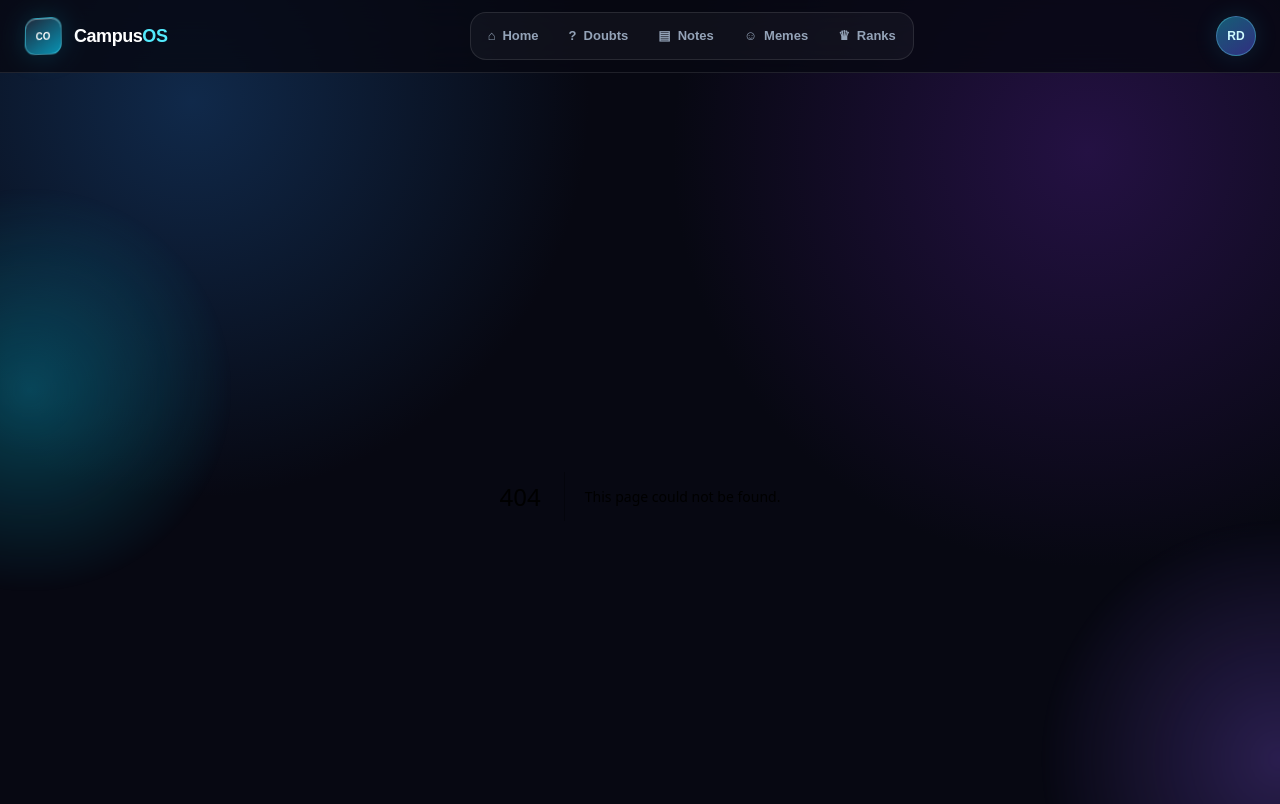
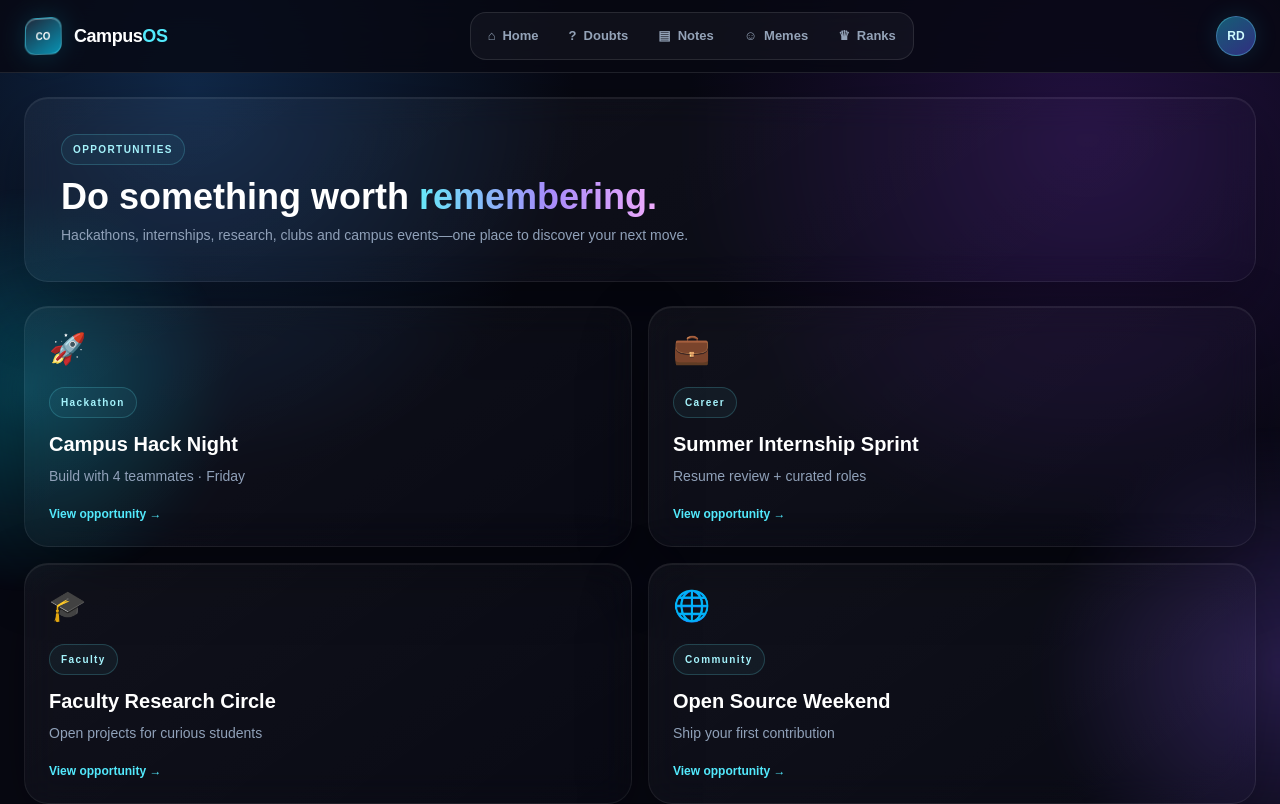
Before and after one commit to R748-tech/campusOS, a Next.js app: page /opportunities in a window 1280 px wide. Before the commit this address had no page. Shown: the top 804 px of the page. Built offline with nearby package versions, Linux system fonts and the light colour scheme.

Commit message:
Add campus opportunities hub

```diff
--- /dev/null
+++ b/app/opportunities/page.tsx
@@ -0,0 +1,9 @@
+import Link from "next/link";
+
+const opportunities = [
+  ['🚀','Campus Hack Night','Build with 4 teammates · Friday','Hackathon'],
+  ['💼','Summer Internship Sprint','Resume review + curated roles','Career'],
+  ['🎓','Faculty Research Circle','Open projects for curious students','Faculty'],
+  ['🌐','Open Source Weekend','Ship your first contribution','Community'],
+];
+export default function Opportunities(){return <section className="space-y-6"><div className="hero-panel p-6 md:p-9"><p className="eyebrow">OPPORTUNITIES</p><h1 className="mt-3 text-4xl font-black text-white">Do something worth <span className="gradient-text">remembering.</span></h1><p className="mt-2 max-w-2xl text-sm text-slate-400">Hackathons, internships, research, clubs and campus events—one place to discover your next move.</p></div><div className="grid gap-4 md:grid-cols-2">{opportunities.map(([icon,title,desc,tag])=><Link href="/dashboard" className="glass-card p-6 transition hover:-translate-y-1 hover:border-cyan-300/20" key={title}><div className="text-3xl">{icon}</div><span className="tag mt-5">{tag}</span><h2 className="mt-3 text-xl font-black text-white">{title}</h2><p className="mt-2 text-sm text-slate-400">{desc}</p><span className="mt-5 block text-xs font-bold text-cyan-300">View opportunity →</span></Link>)}</div></section>}
```
